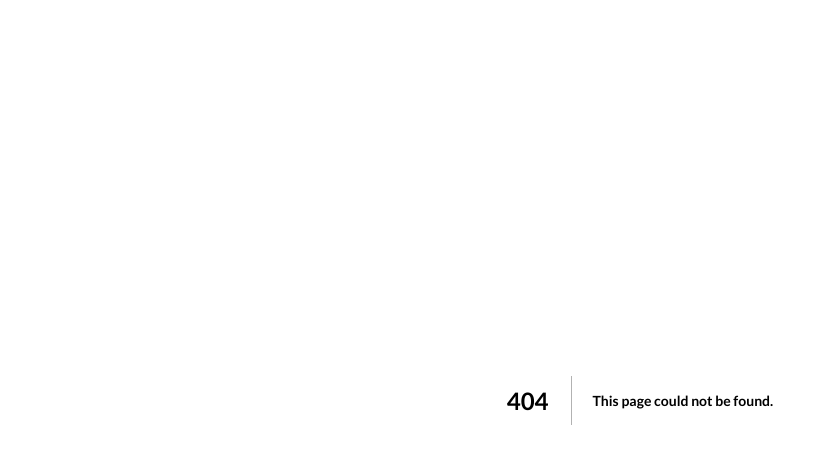
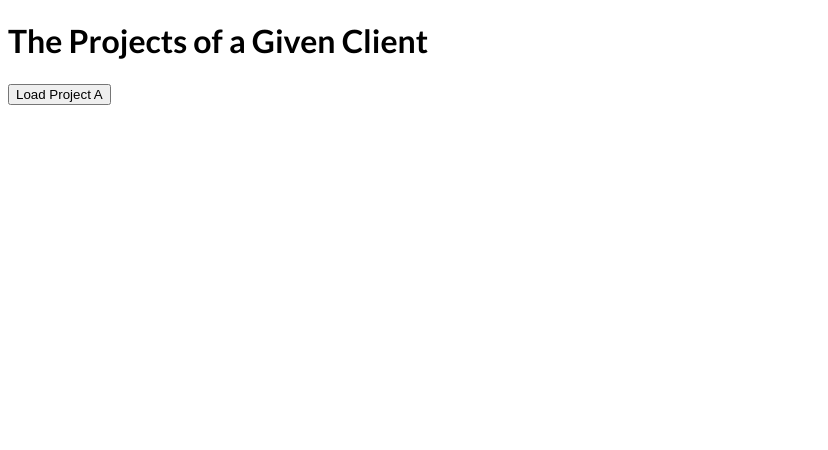
Before and after one commit to elvan/portfolio-app-nextjs-react-routing, a Next.js app: page /clients/aaron in a window 1280 px wide. Before the commit this address had no page. Shown: the top 450 px of the page, without its empty margins (0-828 px from the left). Built offline with nearby package versions, Linux system fonts and the light colour scheme.

Commit message:
build nested dynamic routes

```diff
--- /dev/null
+++ b/pages/clients/[id]/index.js
@@ -0,0 +1,23 @@
+import { useRouter } from 'next/router';
+
+function ClientProjectsPage() {
+  const router = useRouter();
+
+  console.log(router.query);
+
+  function loadProjectHandler() {
+    router.push({
+      pathname: '/clients/[id]/[clientprojectid]',
+      query: { id: 'aaron', clientprojectid: 'projecta' },
+    });
+  }
+
+  return (
+    <div>
+      <h1>The Projects of a Given Client</h1>
+      <button onClick={loadProjectHandler}>Load Project A</button>
+    </div>
+  );
+}
+
+export default ClientProjectsPage;
```
Also changed, not shown: pages/clients/[id]/[clientprojectid].js (added, +15 -0 lines), pages/clients/index.js (added, +9 -0 lines).
